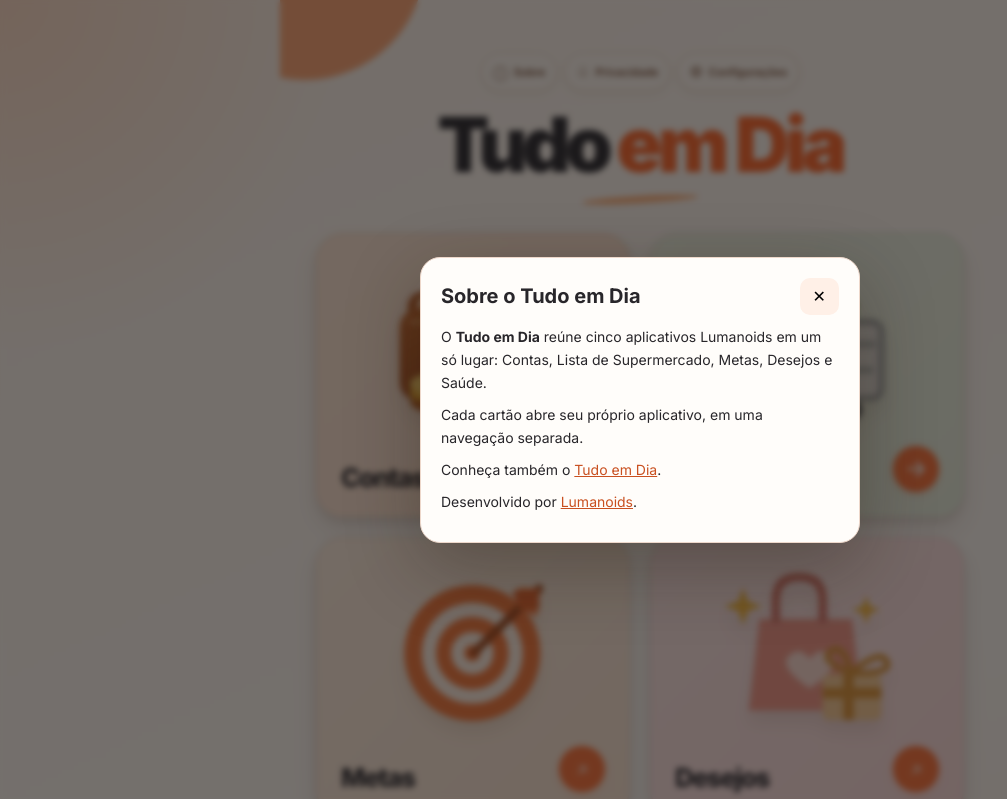
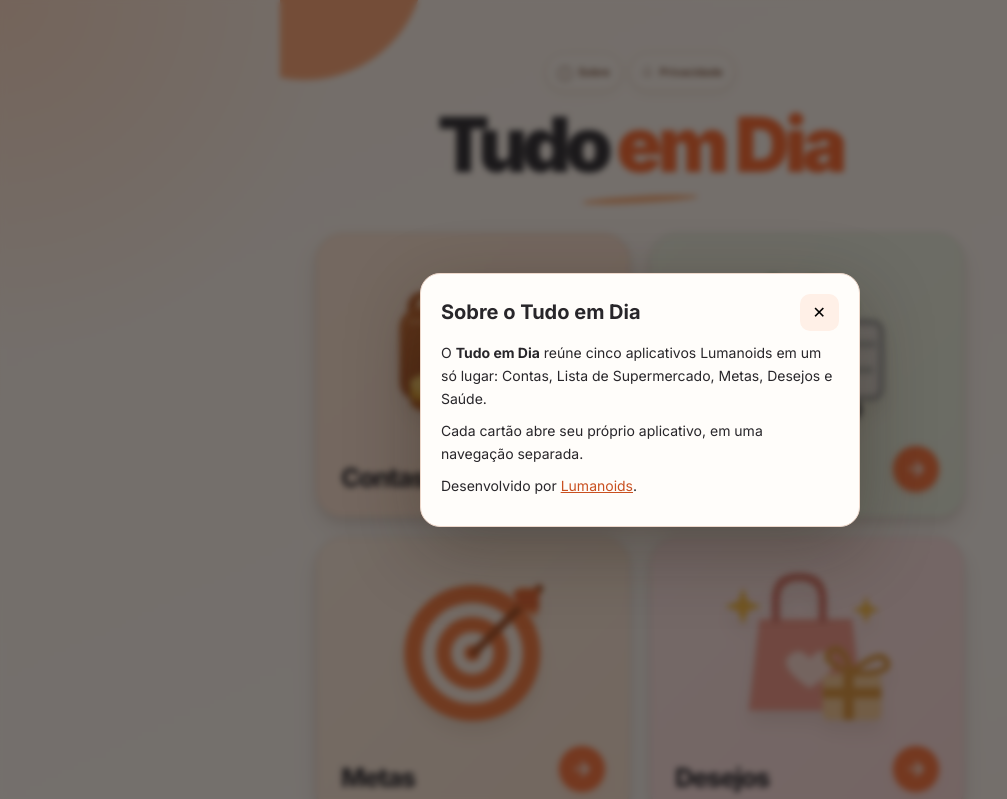
Before and after one commit to applumanoids/Tudo-em-dia, a plain HTML site: page index.html in a window 1280 px wide. Both pictures are taken after a click on the button "Sobre o aplicativo". Shown: the top 799 px of the page, without its empty margins (0-1007 px from the left). Drawn offline with Linux system fonts and the light colour scheme.

Commit message:
Add files via upload

```diff
--- a/index.html
+++ b/index.html
@@ -75,25 +75,25 @@
     dialog{border:1px solid #edd7ca;border-radius:20px;width:min(92vw,440px);max-height:82dvh;overflow:auto;padding:20px;background:#fffdfa;color:#28262a;box-shadow:0 24px 75px #24180d55;font:14px/1.65 Inter,system-ui,sans-serif}
     dialog::backdrop{background:#18120d99;backdrop-filter:blur(3px)}
     .dialog-head{display:flex;justify-content:space-between;align-items:center;gap:12px;margin-bottom:10px}.dialog-head h2{margin:0;font-size:20px;line-height:1.2}.dialog-head button{border:0;background:#fff0e7;border-radius:10px;padding:9px 13px;cursor:pointer;font-size:16px}
-    dialog p{margin:9px 0}dialog a{color:#c95020}dialog .setting-btn{width:100%;padding:12px;margin:5px 0;border:1px solid #f4c7af;border-radius:12px;background:#fff1e8;color:#9d431d;font:700 13px Inter;cursor:pointer}dialog select{width:100%;padding:11px;border:1px solid #dcc8bd;border-radius:10px;background:white;margin:7px 0 10px;font:inherit}dialog .hint{font-size:12px;color:#746c69}dialog input[type=file]{width:100%;margin:8px 0}
+    dialog p{margin:9px 0}dialog a{color:#c95020}
     @media(max-width:579px){.top-actions button{padding:7px 8px;font-size:10px}.top-actions button span{font-size:13px}header{margin-top:10px}}
   </style>
 </head>
 <body>
 <main class="shell">
-  <nav class="top-actions" aria-label="Informações e configurações"><button type="button" data-dialog="about" aria-label="Sobre o aplicativo" title="Sobre"><span aria-hidden="true">ⓘ</span> Sobre</button><button type="button" data-dialog="privacy" aria-label="Privacidade dos dados" title="Privacidade"><span aria-hidden="true">♧</span> Privacidade</button><button type="button" data-dialog="settings" aria-label="Configurações" title="Configurações"><span aria-hidden="true">⚙</span> Configurações</button></nav><header><h1>Tudo <span>em Dia</span></h1><div class="underline" aria-hidden="true"></div></header>
+  <nav class="top-actions" aria-label="Informações do aplicativo"><button type="button" data-dialog="about" aria-label="Sobre o aplicativo" title="Sobre"><span aria-hidden="true">ⓘ</span> Sobre</button><button type="button" data-dialog="privacy" aria-label="Privacidade dos dados" title="Privacidade"><span aria-hidden="true">♧</span> Privacidade</button></nav><header><h1>Tudo <span>em Dia</span></h1><div class="underline" aria-hidden="true"></div></header>
   <section class="grid" aria-label="Áreas do Tudo em Dia">
     <a class="tile contas" href="https://applumanoids.github.io/Carteira/" target="_blank" rel="noopener noreferrer external" aria-label="Abrir Contas">
       <div class="art" aria-hidden="true"><svg viewBox="0 0 160 145" xmlns="http://www.w3.org/2000/svg"><defs><linearGradient id="w" x1="0" x2="1" y1="0" y2="1"><stop stop-color="#c96a30"/><stop offset="1" stop-color="#8d3c1a"/></linearGradient></defs><rect x="22" y="28" width="105" height="77" rx="13" fill="#b75c2a" transform="rotate(-8 22 28)"/><rect x="31" y="30" width="95" height="68" rx="10" fill="#f8d2ae" transform="rotate(-5 31 30)"/><rect x="17" y="40" width="125" height="80" rx="17" fill="url(#w)"/><path d="M25 52h107" stroke="#efad74" stroke-width="2"/><rect x="104" y="68" width="46" height="29" rx="9" fill="#a54b22"/><circle cx="128" cy="82" r="5" fill="#f5bd58"/><ellipse cx="51" cy="120" rx="25" ry="10" fill="#b85c20"/><rect x="26" y="105" width="50" height="14" rx="7" fill="#efad35"/><ellipse cx="51" cy="105" rx="25" ry="10" fill="#ffd36b"/><circle cx="98" cy="119" r="21" fill="#e8a533"/><circle cx="98" cy="119" r="16" fill="#ffe18c" stroke="#d8912b" stroke-width="2"/><text x="98" y="126" text-anchor="middle" font-size="25" font-weight="800" fill="#b87523">$</text></svg></div>
-      <div class="tile-bottom"><h2>Contas</h2><span class="arrow" aria-hidden="true"><svg viewBox="0 0 24 24" fill="none" stroke="currentColor" stroke-width="2.6" stroke-linecap="round" stroke-linejoin="round"><path d="M4 12h16m-7-7 7 7-7 7"/></svg></span></div>
+      <div class="tile-bottom"><h2>Contas</h2><span class="arrow" aria-hidden="true"><svg viewBox="0 0 24 24" fill="none" stroke="currentColor" stroke-width="2.6" stroke-linecap="round" stroke-linejoin="round"><path d="M5 12h14m-7-7 7 7-7 7"/></svg></span></div>
     </a>
     <a class="tile compras" href="https://applumanoids.github.io/lista-compras/" target="_blank" rel="noopener noreferrer external" aria-label="Abrir Lista de Supermercado">
       <div class="art" aria-hidden="true"><svg viewBox="0 0 160 145" xmlns="http://www.w3.org/2000/svg"><path d="M44 47Q26 19 51 14q23 7 19 35M72 45Q70 9 92 16q17 13 0 37" fill="#58a443" stroke="#39883c" stroke-width="3"/><path d="M88 47Q112 15 122 37q-2 22-30 24" fill="#77b74d"/><path d="M46 50q10-30 22-10l7 20" fill="#ef9f32"/><circle cx="100" cy="59" r="20" fill="#f46b36"/><path d="M95 40l6-9 5 10" fill="#39883c"/><rect x="18" y="52" width="125" height="65" rx="8" fill="#e3e5e5" stroke="#9fa8ac" stroke-width="5"/><path d="M23 71h115M28 93h108M45 54l10 62m25-62v62m25-62-10 62" stroke="#aeb8ba" stroke-width="6"/><path d="M22 54l-8-15h-8" fill="none" stroke="#909ca0" stroke-width="7" stroke-linecap="round"/><circle cx="45" cy="127" r="9" fill="#59636b"/><circle cx="118" cy="127" r="9" fill="#59636b"/></svg></div>
-      <div class="tile-bottom"><h2>Lista de<br>Supermercado</h2><span class="arrow" aria-hidden="true"><svg viewBox="0 0 24 24" fill="none" stroke="currentColor" stroke-width="2.6" stroke-linecap="round" stroke-linejoin="round"><path d="M4 12h16m-7-7 7 7-7 7"/></svg></span></div>
+      <div class="tile-bottom"><h2>Lista de<br>Supermercado</h2><span class="arrow" aria-hidden="true"><svg viewBox="0 0 24 24" fill="none" stroke="currentColor" stroke-width="2.6" stroke-linecap="round" stroke-linejoin="round"><path d="M5 12h14m-7-7 7 7-7 7"/></svg></span></div>
     </a>
-    <a class="tile metas" href="https://applumanoids.github.io/metas/" target="_blank" rel="noopener noreferrer external" aria-label="Abrir Metas"><div class="art" aria-hidden="true"><svg viewBox="0 0 160 145" xmlns="http://www.w3.org/2000/svg"><circle cx="79" cy="76" r="58" fill="#f67940"/><circle cx="79" cy="76" r="43" fill="#fff4ec"/><circle cx="79" cy="76" r="31" fill="#f67940"/><circle cx="79" cy="76" r="18" fill="#fff4ec"/><circle cx="79" cy="76" r="7" fill="#f67940"/><path d="M80 76l56-55" stroke="#a34b23" stroke-width="7" stroke-linecap="round"/><path d="M136 21l-2 24-16-8 0-17z" fill="#ff884d"/><path d="M136 21l-23 2 7 16 16 0z" fill="#e76532"/></svg></div><div class="tile-bottom"><h2>Metas</h2><span class="arrow" aria-hidden="true">↗</span></div></a>
-    <a class="tile desejos" href="https://applumanoids.github.io/lista-de-desejos/" target="_blank" rel="noopener noreferrer external" aria-label="Abrir Desejos"><div class="art" aria-hidden="true"><svg viewBox="0 0 160 145" xmlns="http://www.w3.org/2000/svg"><path d="M39 47h79l9 78H30z" fill="#f49a8f"/><path d="M53 50V31q0-20 20-20t20 20v19" fill="none" stroke="#d8776f" stroke-width="7"/><path d="M62 81q10-13 20 0 10-13 20 0 3 10-20 25-23-15-20-25" fill="#ffe1dd"/><rect x="93" y="94" width="50" height="39" rx="5" fill="#f9cf9d"/><path d="M115 94v39M93 110h50" stroke="#dc963e" stroke-width="9"/><path d="M117 93q-30-12-15-20 10-3 15 20m0 0q26-22 31-9 3 10-31 9" fill="none" stroke="#dc963e" stroke-width="5"/><path d="M21 32l4-12 4 12 12 4-12 4-4 12-4-12-12-4zM127 36l3-9 3 9 9 3-9 3-3 9-3-9-9-3z" fill="#f9bc43"/></svg></div><div class="tile-bottom"><h2>Desejos</h2><span class="arrow" aria-hidden="true">↗</span></div></a>
-    <a class="tile saude" href="https://applumanoids.github.io/App-Saude/" target="_blank" rel="noopener noreferrer external" aria-label="Abrir Saude"><div class="art" aria-hidden="true"><svg viewBox="0 0 160 145" xmlns="http://www.w3.org/2000/svg"><path d="M73 48C40 8 5 42 23 74q14 24 50 48 36-24 50-48 18-32-16-43-19-5-34 17z" fill="#f55c62"/><path d="M30 74h20l9-18 12 36 11-23h27" fill="none" stroke="white" stroke-width="5" stroke-linecap="round" stroke-linejoin="round"/><rect x="116" y="49" width="30" height="76" rx="10" fill="#f2a7a6"/><rect x="119" y="43" width="24" height="12" rx="4" fill="#9a7b78"/><rect x="94" y="105" width="16" height="32" rx="8" fill="#e99596" transform="rotate(-30 94 105)"/></svg></div><div class="tile-bottom"><h2>Saúde</h2><span class="arrow" aria-hidden="true">↗</span></div></a>
+    <a class="tile metas" href="https://applumanoids.github.io/metas/" target="_blank" rel="noopener noreferrer external" aria-label="Abrir Metas"><div class="art" aria-hidden="true"><svg viewBox="0 0 160 145" xmlns="http://www.w3.org/2000/svg"><circle cx="79" cy="76" r="58" fill="#f67940"/><circle cx="79" cy="76" r="43" fill="#fff4ec"/><circle cx="79" cy="76" r="31" fill="#f67940"/><circle cx="79" cy="76" r="18" fill="#fff4ec"/><circle cx="79" cy="76" r="7" fill="#f67940"/><path d="M80 76l56-55" stroke="#a34b23" stroke-width="7" stroke-linecap="round"/><path d="M136 21l-2 24-16-8 0-17z" fill="#ff884d"/><path d="M136 21l-23 2 7 16 16 0z" fill="#e76532"/></svg></div><div class="tile-bottom"><h2>Metas</h2><span class="arrow" aria-hidden="true"><svg viewBox="0 0 24 24" fill="none" stroke="currentColor" stroke-width="2.6" stroke-linecap="round" stroke-linejoin="round"><path d="M5 12h14m-7-7 7 7-7 7"/></svg></span></div></a>
+    <a class="tile desejos" href="https://applumanoids.github.io/lista-de-desejos/" target="_blank" rel="noopener noreferrer external" aria-label="Abrir Desejos"><div class="art" aria-hidden="true"><svg viewBox="0 0 160 145" xmlns="http://www.w3.org/2000/svg"><path d="M39 47h79l9 78H30z" fill="#f49a8f"/><path d="M53 50V31q0-20 20-20t20 20v19" fill="none" stroke="#d8776f" stroke-width="7"/><path d="M62 81q10-13 20 0 10-13 20 0 3 10-20 25-23-15-20-25" fill="#ffe1dd"/><rect x="93" y="94" width="50" height="39" rx="5" fill="#f9cf9d"/><path d="M115 94v39M93 110h50" stroke="#dc963e" stroke-width="9"/><path d="M117 93q-30-12-15-20 10-3 15 20m0 0q26-22 31-9 3 10-31 9" fill="none" stroke="#dc963e" stroke-width="5"/><path d="M21 32l4-12 4 12 12 4-12 4-4 12-4-12-12-4zM127 36l3-9 3 9 9 3-9 3-3 9-3-9-9-3z" fill="#f9bc43"/></svg></div><div class="tile-bottom"><h2>Desejos</h2><span class="arrow" aria-hidden="true"><svg viewBox="0 0 24 24" fill="none" stroke="currentColor" stroke-width="2.6" stroke-linecap="round" stroke-linejoin="round"><path d="M5 12h14m-7-7 7 7-7 7"/></svg></span></div></a>
+    <a class="tile saude" href="https://applumanoids.github.io/App-Saude/" target="_blank" rel="noopener noreferrer external" aria-label="Abrir Saude"><div class="art" aria-hidden="true"><svg viewBox="0 0 160 145" xmlns="http://www.w3.org/2000/svg"><path d="M73 48C40 8 5 42 23 74q14 24 50 48 36-24 50-48 18-32-16-43-19-5-34 17z" fill="#f55c62"/><path d="M30 74h20l9-18 12 36 11-23h27" fill="none" stroke="white" stroke-width="5" stroke-linecap="round" stroke-linejoin="round"/><rect x="116" y="49" width="30" height="76" rx="10" fill="#f2a7a6"/><rect x="119" y="43" width="24" height="12" rx="4" fill="#9a7b78"/><rect x="94" y="105" width="16" height="32" rx="8" fill="#e99596" transform="rotate(-30 94 105)"/></svg></div><div class="tile-bottom"><h2>Saúde</h2><span class="arrow" aria-hidden="true"><svg viewBox="0 0 24 24" fill="none" stroke="currentColor" stroke-width="2.6" stroke-linecap="round" stroke-linejoin="round"><path d="M5 12h14m-7-7 7 7-7 7"/></svg></span></div></a>
   </section>
   <footer><span>Criado por <a href="https://applumanoids.github.io/sitelumanoids.com/" target="_blank" rel="noopener noreferrer"><strong>Lumanoids</strong></a></span></footer>
   <section class="install-area" aria-label="Instalar no celular">
@@ -109,19 +109,13 @@
   const dialogTitle = document.getElementById('dialogTitle');
   const dialogBody = document.getElementById('dialogBody');
   const pages = {
-    about: ['Sobre o Tudo em Dia', `<p>O <strong>Tudo em Dia</strong> reúne cinco aplicativos Lumanoids em um só lugar: Contas, Lista de Supermercado, Metas, Desejos e Saúde.</p><p>Cada cartão abre seu próprio aplicativo, em uma navegação separada.</p><p>Conheça também o <a href="https://applumanoids.github.io/Tudo-em-dia/" target="_blank" rel="noopener noreferrer">Tudo em Dia</a>.</p><p>Desenvolvido por <a href="https://applumanoids.github.io/sitelumanoids.com/" target="_blank" rel="noopener noreferrer">Lumanoids</a>.</p>`],
-    privacy: ['Privacidade e seus dados', `<p>Esta página inicial funciona como um menu de links e guarda apenas a preferência de instalação e as configurações locais de lembrete de backup.</p><p><strong>Os dados desta página ficam no armazenamento local do navegador</strong> e não são enviados pela página a um servidor. Os aplicativos acessados têm suas próprias regras de armazenamento e privacidade.</p><p><strong>Atenção:</strong> limpar dados do site, histórico com dados de navegação ou redefinir o navegador pode apagar informações salvas localmente. Faça cópias de segurança em cada aplicativo antes de limpar o navegador.</p><p>O carregamento da fonte Inter pelo Google Fonts e o acesso aos links externos exigem internet.</p>`],
-    settings: ['Configurações', `<p>Gerencie as preferências locais do <strong>menu Tudo em Dia</strong>.</p><button type="button" class="setting-btn" id="exportData">Exportar configurações</button><button type="button" class="setting-btn" id="importData">Importar configurações</button><input id="importFile" type="file" accept=".json,application/json" hidden><label for="backupFreq"><strong>Lembrete de exportação</strong></label><select id="backupFreq"><option value="off">Desativado</option><option value="7">A cada 7 dias</option><option value="30">A cada 30 dias</option><option value="90">A cada 90 dias</option></select><p class="hint">O lembrete aparece ao abrir o Tudo em Dia após o prazo. O navegador não permite garantir downloads automáticos em segundo plano. Esta cópia inclui apenas as configurações deste menu, não os dados dos cinco aplicativos.</p><p id="settingsStatus" role="status"></p>`]
+    about: ['Sobre o Tudo em Dia', `<p>O <strong>Tudo em Dia</strong> reúne cinco aplicativos Lumanoids em um só lugar: Contas, Lista de Supermercado, Metas, Desejos e Saúde.</p><p>Cada cartão abre seu próprio aplicativo, em uma navegação separada.</p><p>Desenvolvido por <a href="https://applumanoids.github.io/sitelumanoids.com/" target="_blank" rel="noopener noreferrer">Lumanoids</a>.</p>`],
+    privacy: ['Privacidade e seus dados', `<p>Esta página inicial funciona como um menu de links. Não solicita cadastro nem armazena informações financeiras, de saúde ou listas de compras. O navegador pode guardar apenas uma preferência local relacionada ao botão de instalação.</p><p><strong>A preferência de instalação, quando registrada, fica no armazenamento local do navegador</strong> e não são enviados pela página a um servidor. Os aplicativos acessados têm suas próprias regras de armazenamento e privacidade.</p><p><strong>Atenção:</strong> limpar dados do site, histórico com dados de navegação ou redefinir o navegador pode apagar informações salvas localmente. Faça cópias de segurança em cada aplicativo antes de limpar o navegador.</p><p>O carregamento da fonte Inter pelo Google Fonts e o acesso aos links externos exigem internet.</p>`],
   };
-  function getPrefs(){try{return JSON.parse(localStorage.getItem('tedPrefs')||'{}')}catch{return {}}}
-  function setPrefs(p){localStorage.setItem('tedPrefs',JSON.stringify(p))}
-  function openDialog(which){const page=pages[which];dialogTitle.textContent=page[0];dialogBody.innerHTML=page[1];dialog.showModal();if(which==='settings')initSettings()}
+  function openDialog(which){const page=pages[which];if(!page)return;dialogTitle.textContent=page[0];dialogBody.innerHTML=page[1];dialog.showModal()}
   document.querySelectorAll('[data-dialog]').forEach(b=>b.addEventListener('click',()=>openDialog(b.dataset.dialog)));
   document.getElementById('closeDialog').addEventListener('click',()=>dialog.close());
   dialog.addEventListener('click',e=>{if(e.target===dialog)dialog.close()});
-  function downloadPrefs(){const blob=new Blob([JSON.stringify({app:'Tudo em Dia',version:1,preferences:getPrefs()},null,2)],{type:'application/json'});const url=URL.createObjectURL(blob);const a=document.createElement('a');a.href=url;a.download='tudo-em-dia-configuracoes.json';a.click();setTimeout(()=>URL.revokeObjectURL(url),1000)}
-  function initSettings(){const freq=document.getElementById('backupFreq');const prefs=getPrefs();freq.value=String(prefs.freq||'off');freq.addEventListener('change',()=>{setPrefs({...getPrefs(),freq:freq.value,lastReminder:Date.now()});document.getElementById('settingsStatus').textContent='Preferência salva neste navegador.'});document.getElementById('exportData').addEventListener('click',downloadPrefs);document.getElementById('importData').addEventListener('click',()=>document.getElementById('importFile').click());document.getElementById('importFile').addEventListener('change',async e=>{const file=e.target.files[0];if(!file)return;try{if(file.size>100000)throw Error('Arquivo muito grande');const parsed=JSON.parse(await file.text());if(parsed.app!=='Tudo em Dia'||parsed.version!==1||!parsed.preferences||typeof parsed.preferences!=='object'||!['off','7','30','90'].includes(String(parsed.preferences.freq||'off')))throw Error('Formato inválido');setPrefs({freq:String(parsed.preferences.freq||'off'),lastReminder:Date.now()});freq.value=String(parsed.preferences.freq||'off');document.getElementById('settingsStatus').textContent='Configurações importadas.'}catch{document.getElementById('settingsStatus').textContent='Não foi possível importar este arquivo.'}e.target.value=''})}
-  const prefs=getPrefs();const days=Number(prefs.freq);if(days>0 && Date.now()-Number(prefs.lastReminder||0)>days*86400000){setPrefs({...prefs,lastReminder:Date.now()});window.addEventListener('load',()=>{const notice=document.createElement('p');notice.className='install-help';notice.textContent='Está na hora de exportar suas configurações. Abra Configurações para fazer uma cópia.';document.querySelector('.install-area').append(notice)})}
 
   let installPrompt = null;
   const btn = document.getElementById('installBtn');
--- a/sw.js
+++ b/sw.js
@@ -1 +1 @@
-const CACHE='tudo-em-dia-v3';const ASSETS=['./','./index.html','./manifest.webmanifest','./icon-192.png','./icon-512.png'];self.addEventListener('install',e=>{e.waitUntil(caches.open(CACHE).then(c=>c.addAll(ASSETS)));self.skipWaiting()});self.addEventListener('activate',e=>{e.waitUntil(self.clients.claim())});self.addEventListener('fetch',e=>{if(e.request.method!=='GET'||new URL(e.request.url).origin!==self.location.origin)return;e.respondWith(fetch(e.request).catch(()=>caches.match(e.request)))});
+const CACHE='tudo-em-dia-v4';const ASSETS=['./','./index.html','./manifest.webmanifest','./icon-192.png','./icon-512.png'];self.addEventListener('install',e=>{e.waitUntil(caches.open(CACHE).then(c=>c.addAll(ASSETS)));self.skipWaiting()});self.addEventListener('activate',e=>{e.waitUntil(self.clients.claim())});self.addEventListener('fetch',e=>{if(e.request.method!=='GET'||new URL(e.request.url).origin!==self.location.origin)return;e.respondWith(fetch(e.request).catch(()=>caches.match(e.request)))});
```
